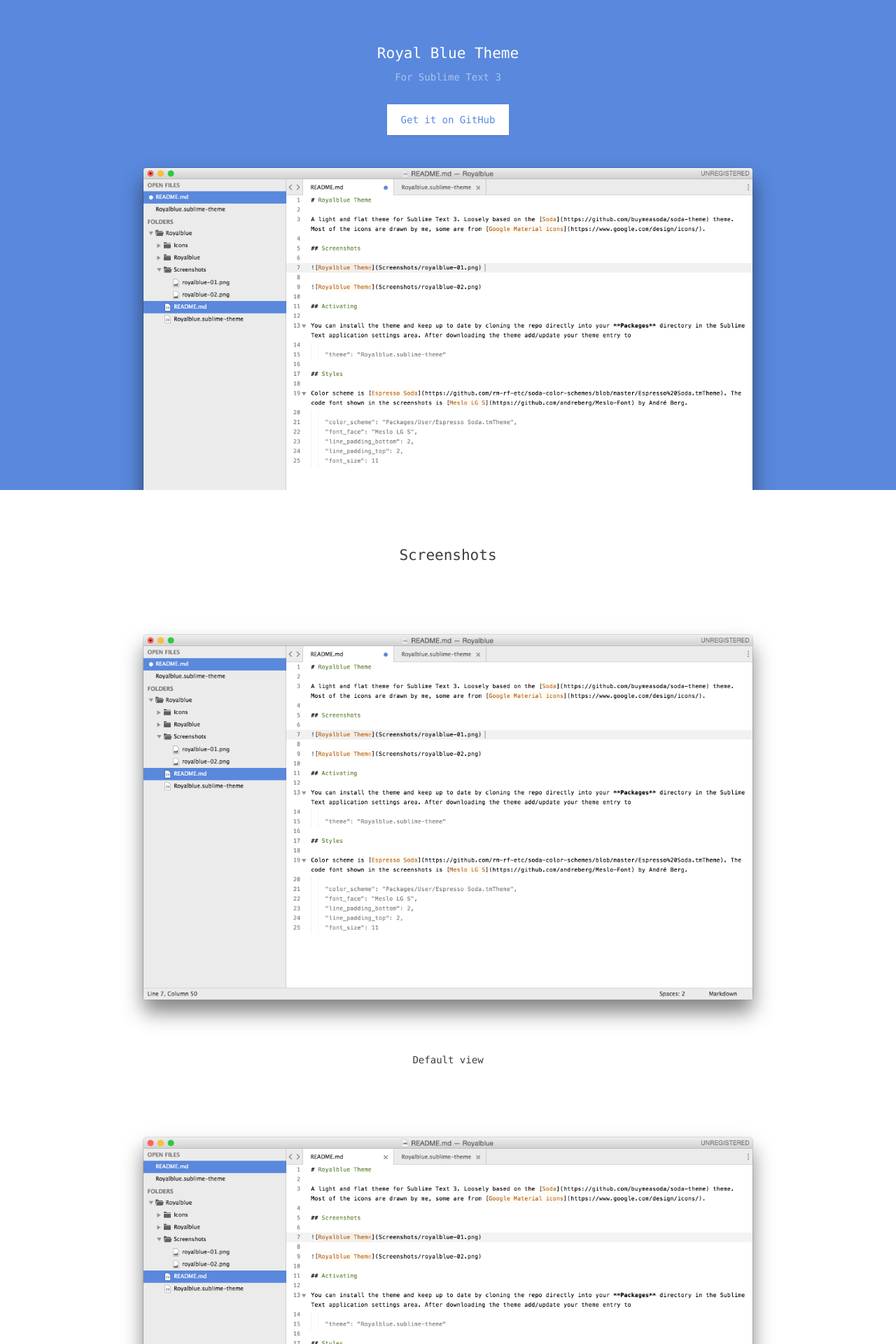
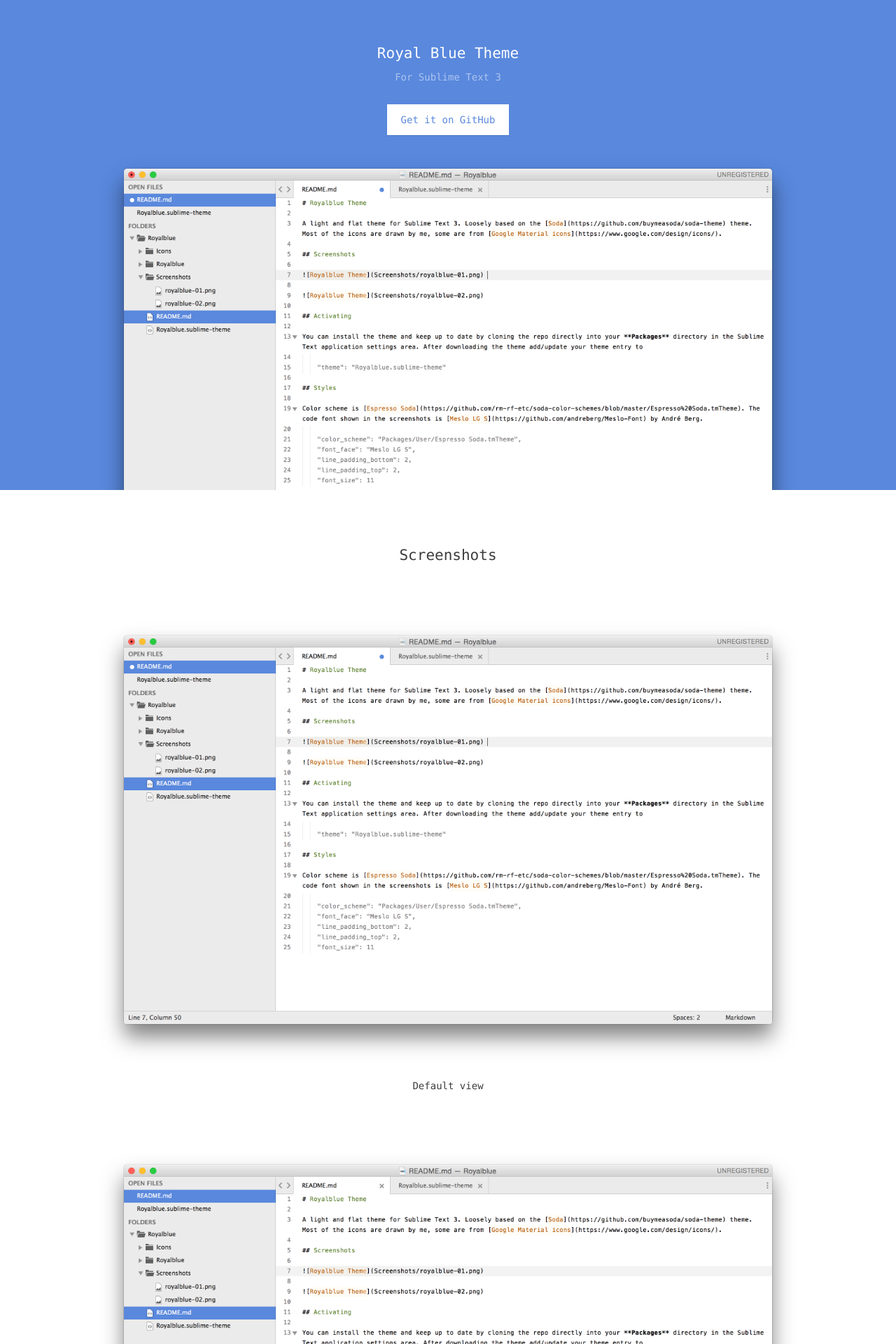
Before and after one commit to mlindholm/homepage, a Jekyll site: the page royalblue/index.html, which Jekyll copies as it is, in a window 1280 px wide. Shown: the top 1920 px of the page at 70% size. Built offline with Jekyll 4.4.1, drawn with Linux system fonts in a browser that asks for light colours; Markdown is read by kramdown in place of the engine named in the settings.

Commit message:
Tweak wrapper width

```diff
--- a/royalblue/css/main.css
+++ b/royalblue/css/main.css
@@ -59,7 +59,7 @@
 }
 
 .wrapper {
-    max-width: 1200px;
+    max-width: 1280px;
     margin: 0 auto;
     padding: 0 30px;
 }
@@ -88,7 +88,7 @@
 
 @media only screen and (max-width: 1280px) {
     .wrapper {
-        max-width: 1000px;
+        max-width: 1060px;
     }
 }
 
```
